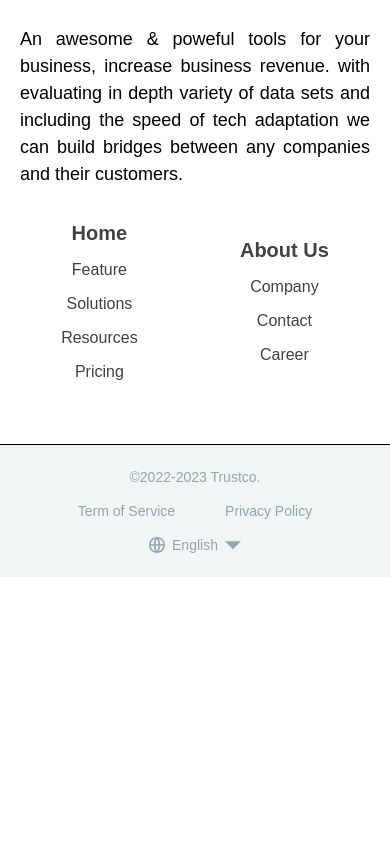
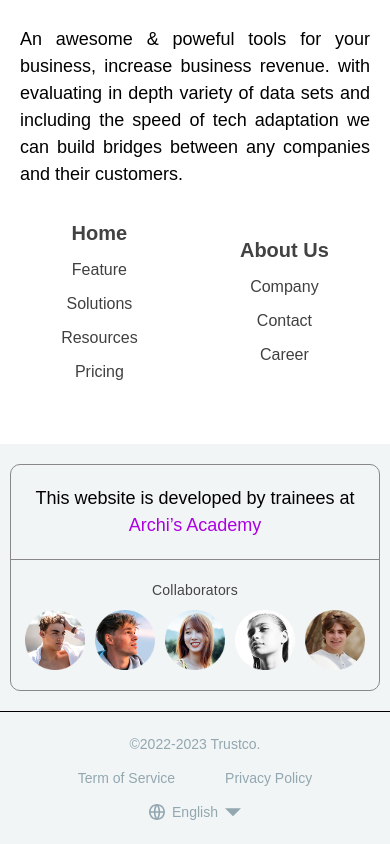
Before and after one commit to DevShamshad/trustco_solo, a plain HTML site: page index.html in a window 390 px wide. Shown: the part 7017-7861 px from the top of the page. Before the commit the page ends 7594 px from the top, so only its background shows below. Drawn offline with Linux system fonts and the light colour scheme.

Commit message:
Made changes for the Middle footer section

```diff
--- a/index.html
+++ b/index.html
@@ -491,6 +491,28 @@
                 </div>
             </div>
         </section>
+            <!------------------- MIDDLE FOOTER SECTION START -------------------------->
+
+            <section class="middle-footer">
+                <div class="collaborators">
+                    <div class="wrapper1">
+                        <p>This website is developed by trainees at <span> Archi’s Academy</span></p>
+                    </div>
+                    <div class="wrapper2">
+                        <p>Collaborators</p>
+                        <div class="collaborator">
+                            <img src="./image-folder/Ellipse 4.png" alt="Ellipse 4">
+                            <img src="./image-folder/Ellipse 3.png" alt="Ellipse 3">
+                            <img src="./image-folder/Ellipse 5.png" alt="Ellipse 5">
+                            <img src="./image-folder/Ellipse 6.png" alt="Ellipse 6">
+                            <img src="./image-folder/Ellipse 7.png" alt="Ellipse 7">
+                        </div>
+                    </div>
+                </div>
+            </section>
+
+
+            <!------------------- MIDDLE FOOTER SECTION START -------------------------->
         <section class="bottom-footer">
             <p>&copy;2022-2023 Trustco.</p>
 
--- a/style.css
+++ b/style.css
@@ -2830,3 +2830,130 @@ footer .top-footer .links .about-link p:hover{
 }
 
 /********* BOTTOM FOOTER SECTION FOR MOBILE AND TABLET RESPONSIVE END ************/
+
+
+/********* MIDDLE FOTTER SECTION START ************/
+.middle-footer{
+    height: 33.8rem;
+    padding: 4rem 0;
+    gap: 1rem;
+    background-color: #F2F5F6;
+}
+
+.middle-footer .collaborators{
+    width: 67.6rem;
+    height: 27.8rem;
+    border-radius: 2rem;
+    border: 1px solid #888888;
+    color: #ffffff;
+    text-align: center;
+    margin: auto;
+}
+
+.middle-footer .collaborators .wrapper1{
+    height: 8.4rem;
+    border-bottom: 1px solid #888888;
+    padding: 3rem 10rem;
+    gap: 1rem;
+    color: #000000;
+}
+.middle-footer .collaborators .wrapper1 p span{
+    color: #ac00e1;
+}
+.middle-footer .collaborators .wrapper2{
+    height: 19.4rem;
+    gap: 3rem;
+    /* padding: 30rem 10rem; */
+
+}
+.middle-footer .collaborators .wrapper2 p{
+    width: 11.2rem;
+    height: 2.4rem;
+
+    /* font-family: 'Poppins' 'Segoe UI', Tahoma, Geneva, Verdana, sans-serif; */
+    font-weight: 400;
+    font-size: 1.6rem;
+    line-height: 2.4rem;
+    letter-spacing: 0.2px;
+    color: #444444;
+    margin-left: 30rem;
+    margin-top: 2rem;
+}
+.middle-footer .collaborators .wrapper2 .collaborator{
+    width: 47.6rem;
+    height: 8rem;
+    gap: 1.9rem;
+    margin-left: 10rem;
+    margin-top: 1rem;
+}
+.middle-footer .collaborators .wrapper2 .collaborator img{
+    width: 8rem;
+    height: 8rem;
+}
+
+
+/********* MIDDLE FOOTER SECTION END ************/
+
+
+
+/********* MIDDLE FOOTER SECTION FOR MOBILE AND TABLET RESPONSIVE START ************/
+
+@media (max-width: 1023px) {
+    .middle-footer {
+        height: auto;
+        padding: 2rem 1rem;
+        gap: 1rem;
+    }
+
+    .middle-footer .collaborators {
+        width: 100%;
+        height: auto;
+        border-radius: 1rem;
+        border: 1px solid #888888;
+        color: #ffffff;
+        text-align: center;
+        margin: auto;
+    }
+
+    .middle-footer .collaborators .wrapper1 {
+        height: auto;
+        border-bottom: 1px solid #888888;
+        padding: 2rem 1rem;
+        gap: 1rem;
+        color: #000000;
+    }
+
+    .middle-footer .collaborators .wrapper2 {
+        height: auto;
+        gap: 1rem;
+        padding: 2rem 1rem;
+    }
+
+    .middle-footer .collaborators .wrapper2 p {
+        width: auto;
+        height: auto;
+        font-weight: 400;
+        font-size: 1.4rem;
+        line-height: 2rem;
+        letter-spacing: 0.2px;
+        color: #444444;
+        margin: 0 auto 1rem auto;
+    }
+
+    .middle-footer .collaborators .wrapper2 .collaborator {
+        width: 100%;
+        height: auto;
+        gap: 1rem;
+        margin: 0 auto;
+        display: flex;
+        justify-content: center;
+        flex-wrap: wrap;
+    }
+
+    .middle-footer .collaborators .wrapper2 .collaborator img {
+        width: 6rem;
+        height: 6rem;
+    }
+}
+
+/********* MIDDLE FOOTER SECTION FOR MOBILE AND TABLET RESPONSIVE END ************/
```
Also changed, not shown: image-folder/Ellipse 3.png (added), image-folder/Ellipse 4.png (added), image-folder/Ellipse 5.png (added), image-folder/Ellipse 6.png (added), image-folder/Ellipse 7.png (added).
